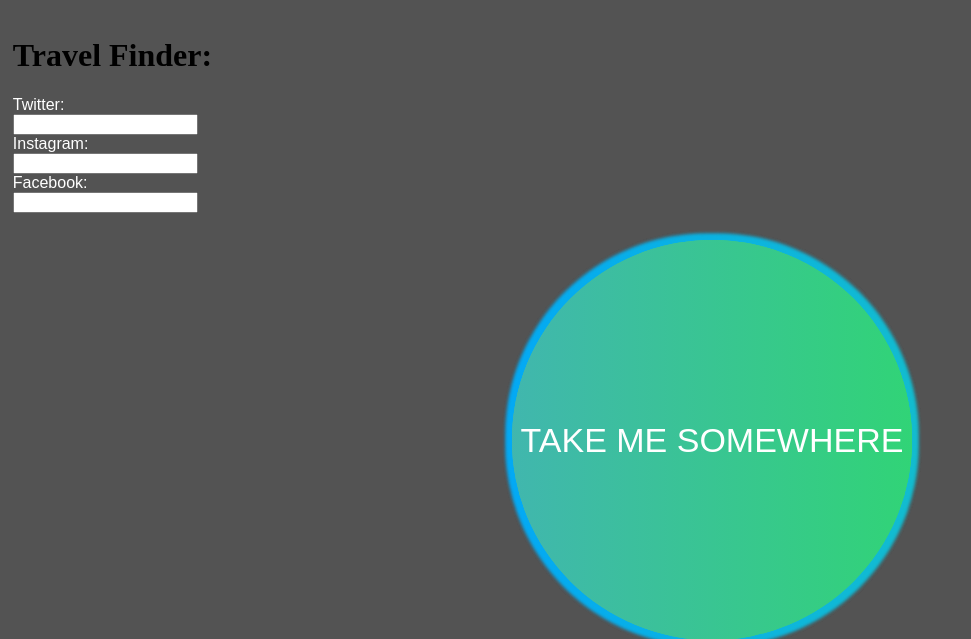
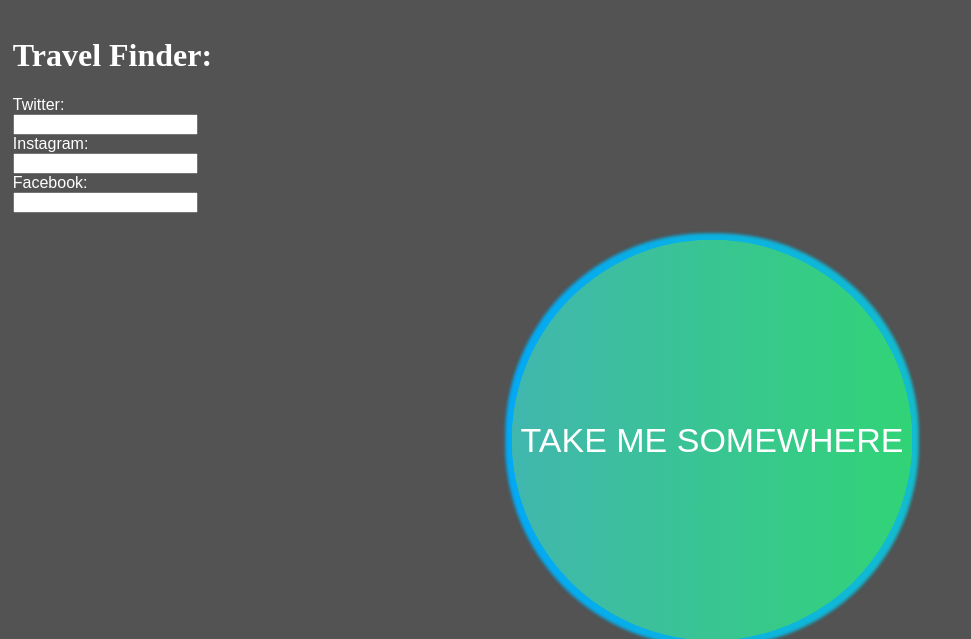
Before and after one commit to Grdflo/VTHACKS7, a Flask app: page / in a window 1280 px wide. Shown: the top 639 px of the page, without its empty margins (0-971 px from the left). Run offline with Flask 2, Linux system fonts and the light colour scheme; some libraries are stand-ins or nearby versions.

Commit message:
Update index.css

```diff
--- a/static/index.css
+++ b/static/index.css
@@ -12,7 +12,7 @@ input[type=text] {
 
 .header
 {
-    color: rgb(0, 0, 0);
+    color: rgb(255, 255, 255);
     font-family:"Times New Roman", Times, serif;
 }
 .subheader{
```
